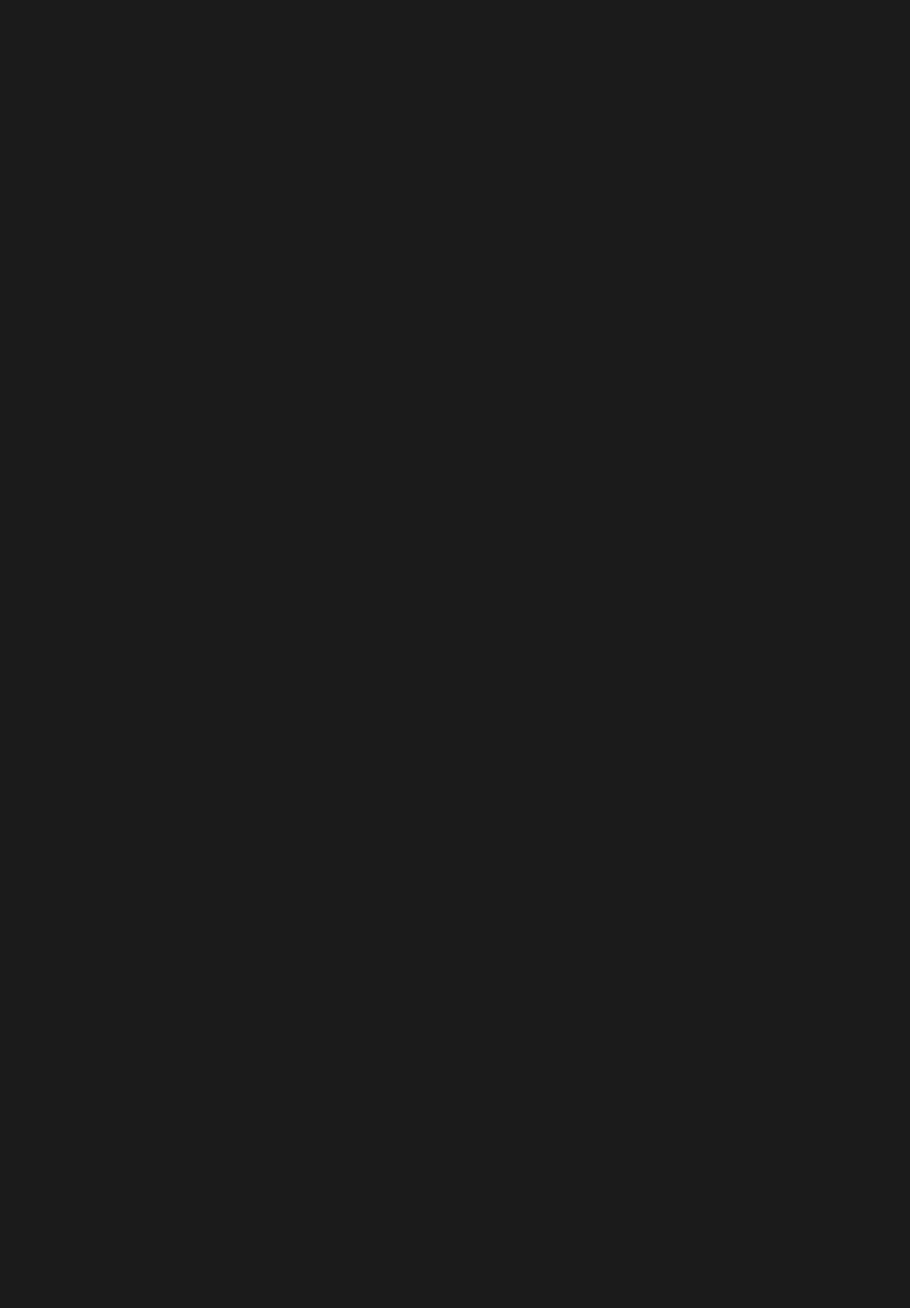
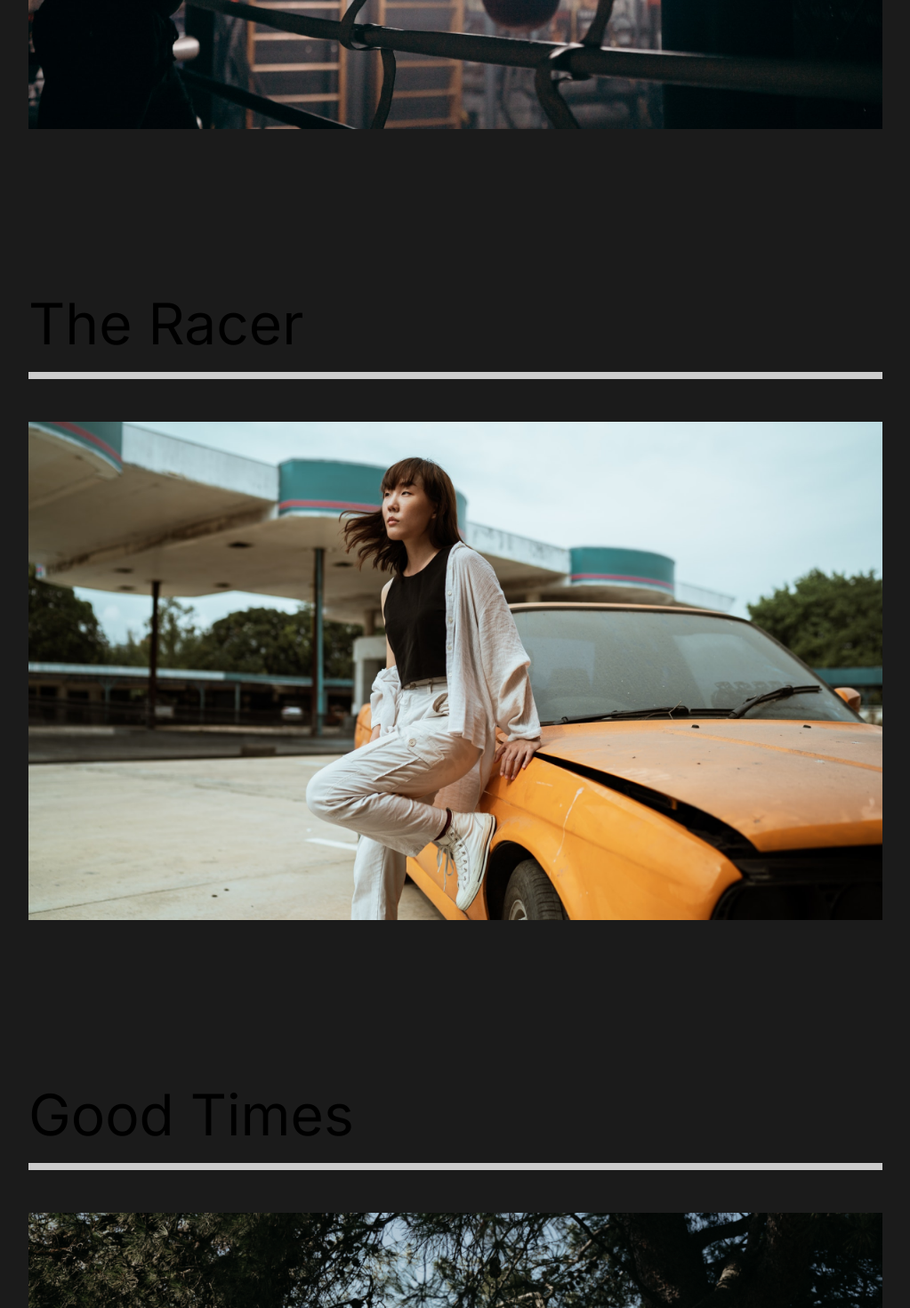
Before and after one commit to golandor/react-capture, a React (Create React App) app: page /work in a window 1280 px wide. Shown: the part 740-2210 px from the top of the page at 89% size, without its empty margins (128-1151 px from the left). Before the commit the page ends 800 px from the top, so only its background shows below. Built offline with nearby package versions, Linux system fonts and the light colour scheme.

Commit message:
Movie Details

```diff
--- a/src/App.js
+++ b/src/App.js
@@ -3,6 +3,7 @@
 import AboutUs from "./pages/AboutUs";
 import ContactUs from "./pages/ContactUs";
 import OurWork from "./pages/OurWork";
+import MovieDetail from "./pages/MovieDetail";
 
 import GlobalStyle from "./components/GlobalStyle";
 import Nav from "./components/Nav";
@@ -18,8 +19,11 @@
         <Route path="/" exact>
           <AboutUs />
         </Route>
-        <Route path="/work">
+        <Route path="/work" exact>
           <OurWork />
+        </Route>
+        <Route path="/work/:id">
+          <MovieDetail />
         </Route>
         <Route path="/contact">
           <ContactUs />
--- /dev/null
+++ b/src/MovieState.js
@@ -0,0 +1,80 @@
+import athlete from "./img/athlete-small.png";
+import goodtimes from "./img/goodtimes-small.png";
+import theracer from "./img/theracer-small.png";
+import athlete2 from "./img/athlete2.png";
+import goodtimes2 from "./img/good-times2.jpg";
+import theracer2 from "./img/the-racer2.jpg";
+
+export const MovieState = () => {
+  return [
+    {
+      title: "The Athlete",
+      mainImg: athlete,
+      secondaryImg: athlete2,
+      url: "/work/the-athlete",
+      awards: [
+        {
+          title: "Truly A masterpiece",
+          description:
+            "“Lorem Ipsum is simply dummy text of the printing and typesetting industry.”",
+        },
+        {
+          title: "Fresh look on a brutal sport.",
+          description:
+            "“Lorem Ipsum is simply dummy text of the printing and typesetting industry.”",
+        },
+        {
+          title: "It’s okay lmao.",
+          description:
+            "“Lorem Ipsum is simply dummy text of the printing and typesetting industry.”",
+        },
+      ],
+    },
+    {
+      title: "Good Times",
+      mainImg: goodtimes,
+      url: "/work/good-times",
+      secondaryImg: goodtimes2,
+      awards: [
+        {
+          title: "Truly A masterpiece",
+          description:
+            "“Lorem Ipsum is simply dummy text of the printing and typesetting industry.”",
+        },
+        {
+          title: "Fresh look on a brutal sport.",
+          description:
+            "“Lorem Ipsum is simply dummy text of the printing and typesetting industry.”",
+        },
+        {
+          title: "It’s okay lmao.",
+          description:
+            "“Lorem Ipsum is simply dummy text of the printing and typesetting industry.”",
+        },
+      ],
+    },
+    {
+      title: "The Racer",
+      mainImg: theracer,
+      url: "/work/the-racer",
+      secondaryImg: theracer2,
+      awards: [
+        {
+          title: "Truly A masterpiece",
+          description:
+            "“Lorem Ipsum is simply dummy text of the printing and typesetting industry.”",
+        },
+        {
+          title: "Fresh look on a brutal sport.",
+          description:
+            "“Lorem Ipsum is simply dummy text of the printing and typesetting industry.”",
+        },
+        {
+          title: "It’s okay lmao.",
+          description:
+            "“Lorem Ipsum is simply dummy text of the printing and typesetting industry.”",
+        },
+      ],
+    },
+  ];
+};
--- /dev/null
+++ b/src/pages/MovieDetail.js
@@ -0,0 +1,101 @@
+import React, { useEffect, useState } from "react";
+import styled from "styled-components";
+import { useHistory } from "react-router-dom";
+import { MovieState } from "../MovieState";
+
+const MovieDetail = () => {
+  const history = useHistory();
+  const url = history.location.pathname;
+  const [movies, setMovies] = useState(MovieState);
+  const [movie, setMovie] = useState(null);
+
+  useEffect(() => {
+    const currentMovie = movies.filter((stateMovie) => stateMovie.url === url);
+    setMovie(currentMovie[0]);
+  }, [movies, url]);
+
+  return (
+    <>
+      {movie && (
+        <Details>
+          <HeadLine>
+            <h2>{movie.title}</h2>
+            <img src={movie.mainImg} alt="movie" />
+          </HeadLine>
+          <Awards>
+            {movie.awards.map((award) => (
+              <Award title={award.title} description={award.description} />
+            ))}
+          </Awards>
+          <ImageDisplay>
+            <img src={movie.secondaryImg} alt="movie" />
+          </ImageDisplay>
+        </Details>
+      )}
+    </>
+  );
+};
+
+const Details = styled.div`
+  color: white;
+`;
+
+const HeadLine = styled.div`
+  min-height: 90vh;
+  padding-top: 20vh;
+  position: relative;
+  h2 {
+    position: absolute;
+    top: 10%;
+    left: 50%;
+    transform: translate(-50%, -10%);
+  }
+  img {
+    width: 100%;
+    height: 70vh;
+    object-fit: cover;
+  }
+`;
+const Awards = styled.div`
+  min-height: 80vh;
+  display: flex;
+  margin: 5rem 10rem;
+  align-items: center;
+  justify-content: space-around;
+`;
+const AwardStyle = styled.div`
+  padding: 5rem;
+  h3 {
+    font-size: 2rem;
+  }
+  .line {
+    width: 100%;
+    background: #23d997;
+    height: 0.5rem;
+    margin: 1rem 0rem;
+  }
+  p {
+    padding: 2rem 0rem;
+  }
+`;
+
+const ImageDisplay = styled.div`
+  min-height: 50vh;
+  img {
+    width: 100%;
+    height: 70vh;
+    object-fit: cover;
+  }
+`;
+
+const Award = ({ title, description }) => {
+  return (
+    <AwardStyle>
+      <h3>{title}</h3>
+      <div className="line"></div>
+      <p>{description}</p>
+    </AwardStyle>
+  );
+};
+
+export default MovieDetail;
--- a/src/pages/OurWork.js
+++ b/src/pages/OurWork.js
@@ -1,11 +1,60 @@
 import React from "react";
+
+import athlete from "../img/athlete-small.png";
+import theracer from "../img/theracer-small.png";
+import goodtimes from "../img/goodtimes-small.png";
+
+import styled from "styled-components";
+import { Link } from "react-router-dom";
 
 const OurWork = () => {
   return (
-    <div>
-      <h1>Our Work</h1>
-    </div>
+    <Work>
+      <Movie>
+        <h2>The Athelete</h2>
+        <div className="line"></div>
+        <Link to="/work/the-athlete">
+          <img src={athlete} alt="athlete" />
+        </Link>
+      </Movie>
+      <Movie>
+        <h2>The Racer</h2>
+        <div className="line"></div>
+        <Link to="/work/the-racer">
+          <img src={theracer} alt="theracer" />
+        </Link>
+      </Movie>
+      <Movie>
+        <h2>Good Times</h2>
+        <div className="line"></div>
+        <Link to="/work/good-times">
+          <img src={goodtimes} alt="goodtimes" />
+        </Link>
+      </Movie>
+    </Work>
   );
 };
 
+const Work = styled.div`
+  min-height: 100vh;
+  overflow: hidden;
+  padding: 5rem 10rem;
+  h2 {
+    padding: 1rem 0rem;
+  }
+`;
+const Movie = styled.div`
+  padding-bottom: 10rem;
+  .line {
+    height: 0.5rem;
+    background: #cccccc;
+    margin-bottom: 3rem;
+  }
+  img {
+    width: 100%;
+    height: 70vh;
+    object-fit: cover;
+  }
+`;
+
 export default OurWork;
```
